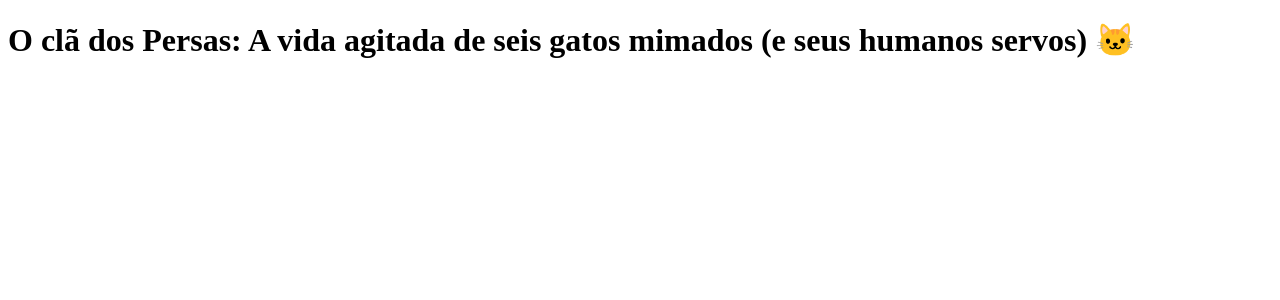
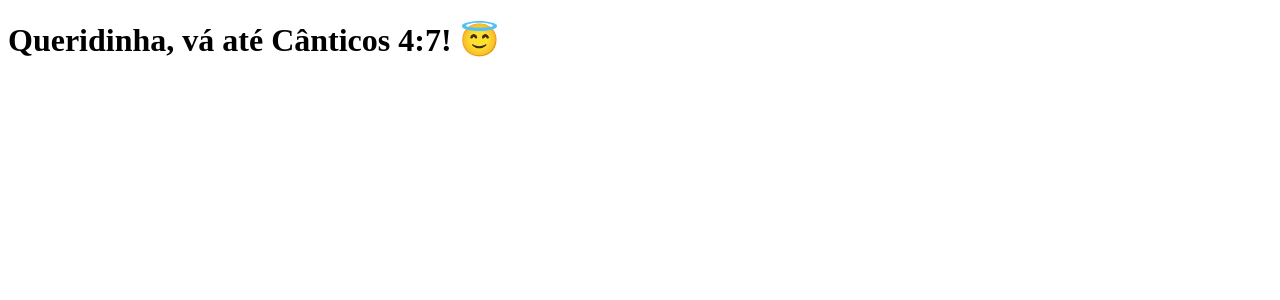
Before and after one commit to andreeeribeiro/clone-tabnews, a Next.js app: page / in a window 1280 px wide. Shown: the top 300 px of the page. Built offline with nearby package versions, Linux system fonts and the light colour scheme.

Commit message:
Modifica a frase

```diff
--- a/pages/index.js
+++ b/pages/index.js
@@ -1,8 +1,7 @@
 function Home() {
   return (
     <h1>
-      O clã dos Persas: A vida agitada de seis gatos mimados (e seus humanos
-      servos) 🐱
+      Queridinha, vá até Cânticos 4:7! 😇
     </h1>
   );
 }
```
